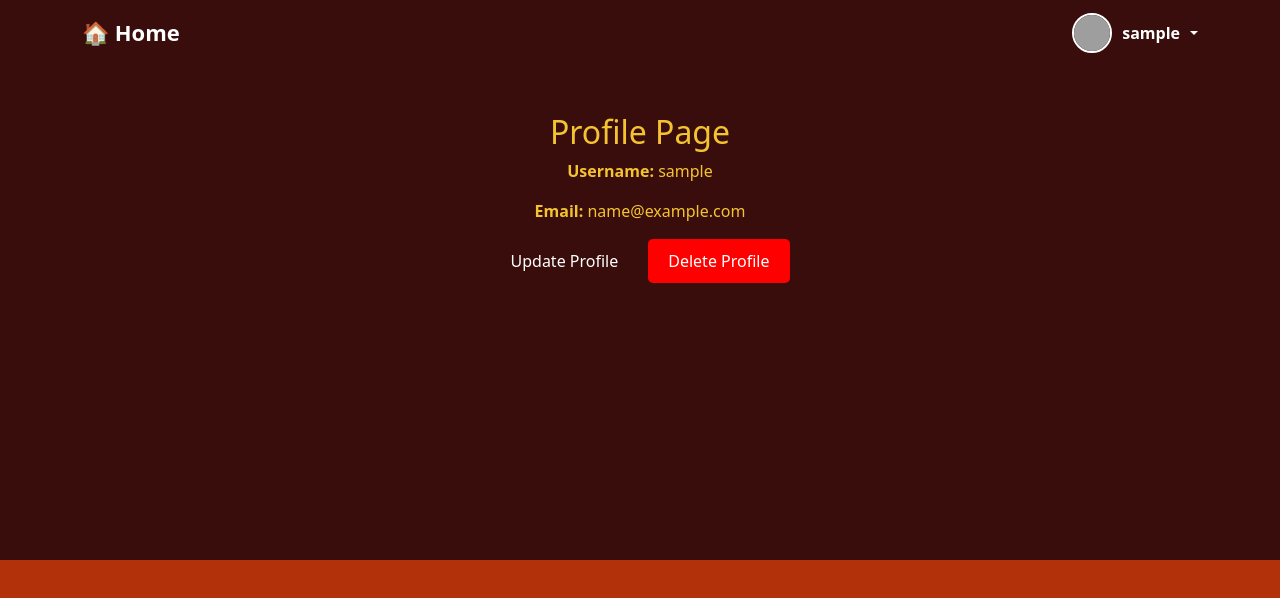
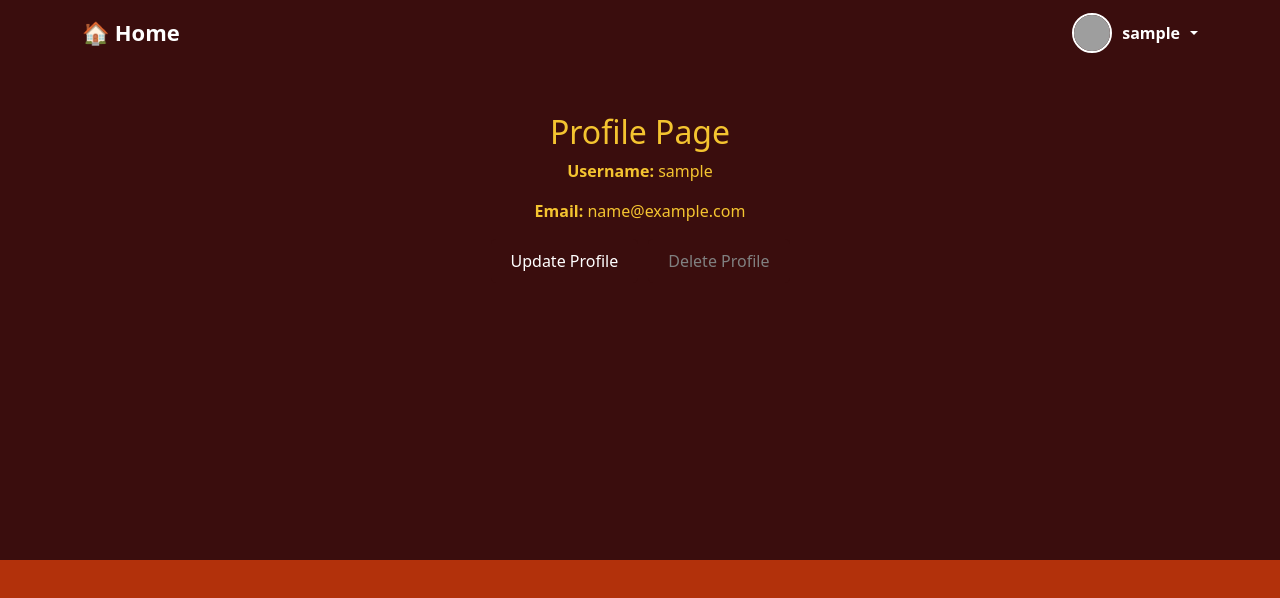
Before and after one commit to skishra/movie-match, a React (Create React App) app in the folder frontend/: page /profile in a window 1280 px wide. Shown: the top 598 px of the page. Built offline with nearby package versions, Linux system fonts and the light colour scheme; no server answers; sample sign-in values are in the browser's storage; grey boxes are pictures that could not be loaded; a web font is replaced by a local one.

Commit message:
Trevor-Delete function added and working 04/25/25

```diff
--- a/frontend/src/components/pages/profilePage.js
+++ b/frontend/src/components/pages/profilePage.js
@@ -24,13 +24,14 @@ const ProfilePage = () => {
 
   const handleDelete = () => {
     if (window.confirm("Are you sure you want to delete your profile?")) {
-      // Call API to delete profile
+      console.log("Deleting user with ID:", profile.id); // ADD THIS
       axios
-        .delete(`/api/users/${profile.id}`)
+        .delete(`http://localhost:8081/user/deleteUserById/${profile.id}`)
+        // .delete(`/user/deleteUserById/${profile.id}`)
         .then(() => {
           alert("Profile deleted successfully.");
           localStorage.removeItem("accessToken");
-          navigate("/signup"); // Redirect to signup after deletion
+          navigate("/MovieSearch"); // Go back to MovieSearch page
         })
         .catch((err) => {
           console.error("Error deleting profile:", err);
@@ -38,6 +39,23 @@ const ProfilePage = () => {
         });
     }
   };
+
+  // const handleDelete = () => {
+  // if (window.confirm("Are you sure you want to delete your profile?")) {
+  //   // Call API to delete profile
+  //   axios
+  //     .delete(`/user/deleteUserById/${profile._id}`)
+  //     .then(() => {
+  //       alert("Profile deleted successfully.");
+  //       localStorage.removeItem("accessToken");
+  //       navigate("/signup"); // Redirect to signup after deletion
+  //     })
+  //     .catch((err) => {
+  //       console.error("Error deleting profile:", err);
+  //       alert("Failed to delete profile. Please try again.");
+  //     });
+  //   }
+  // };
 
   if (!profile) {
     return <p>Loading profile...</p>;
@@ -69,8 +87,8 @@ const ProfilePage = () => {
       <button
         onClick={handleDelete}
         style={{
-          backgroundColor: "red",
-          color: "white",
+          backgroundColor: "#3a0d0d",
+          color: "grey",
           padding: "10px 20px",
           borderRadius: "5px",
           border: "none",
```
Also changed, not shown: 2 other files (tests, documents, lock files or other folders).
